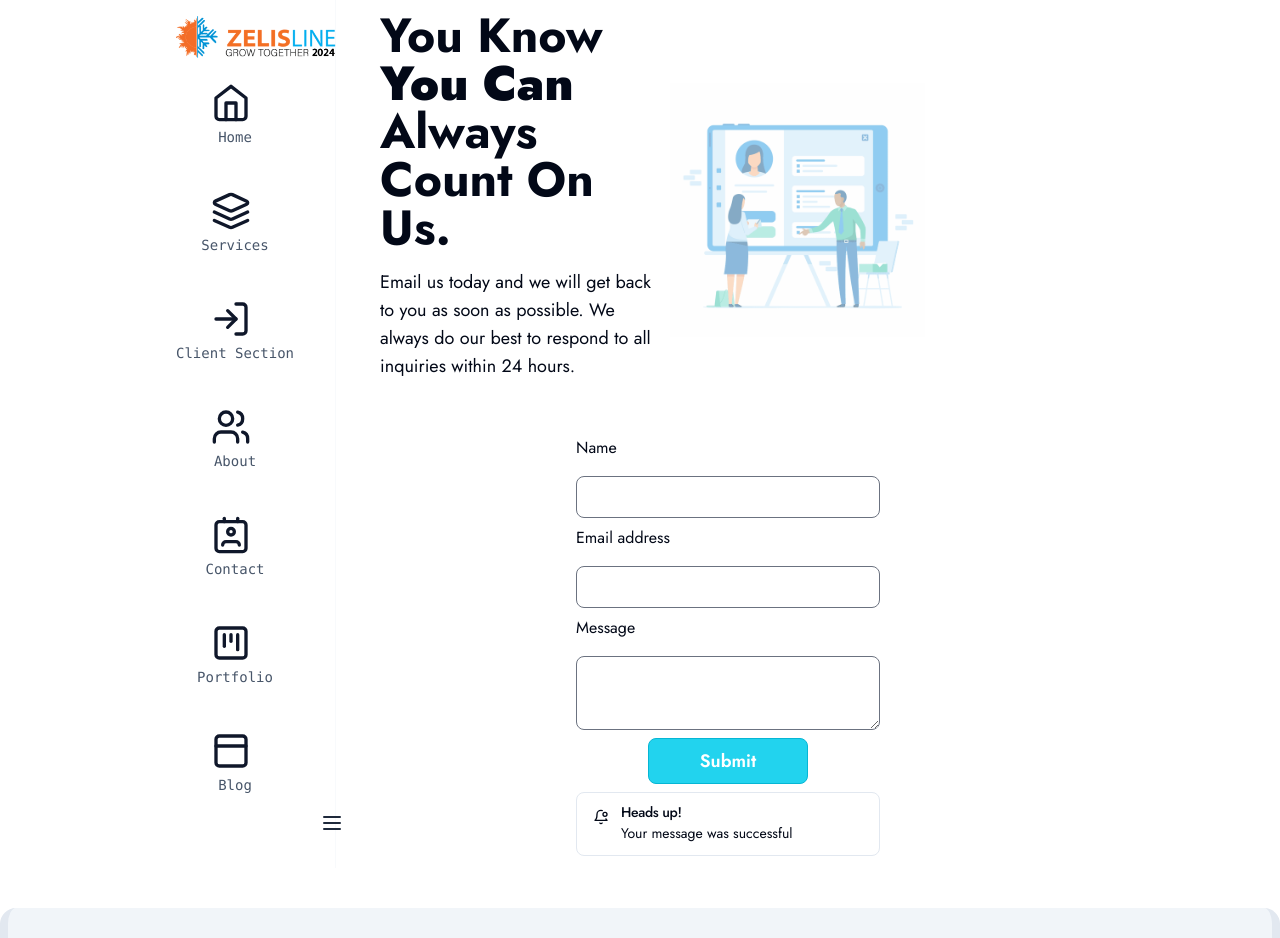
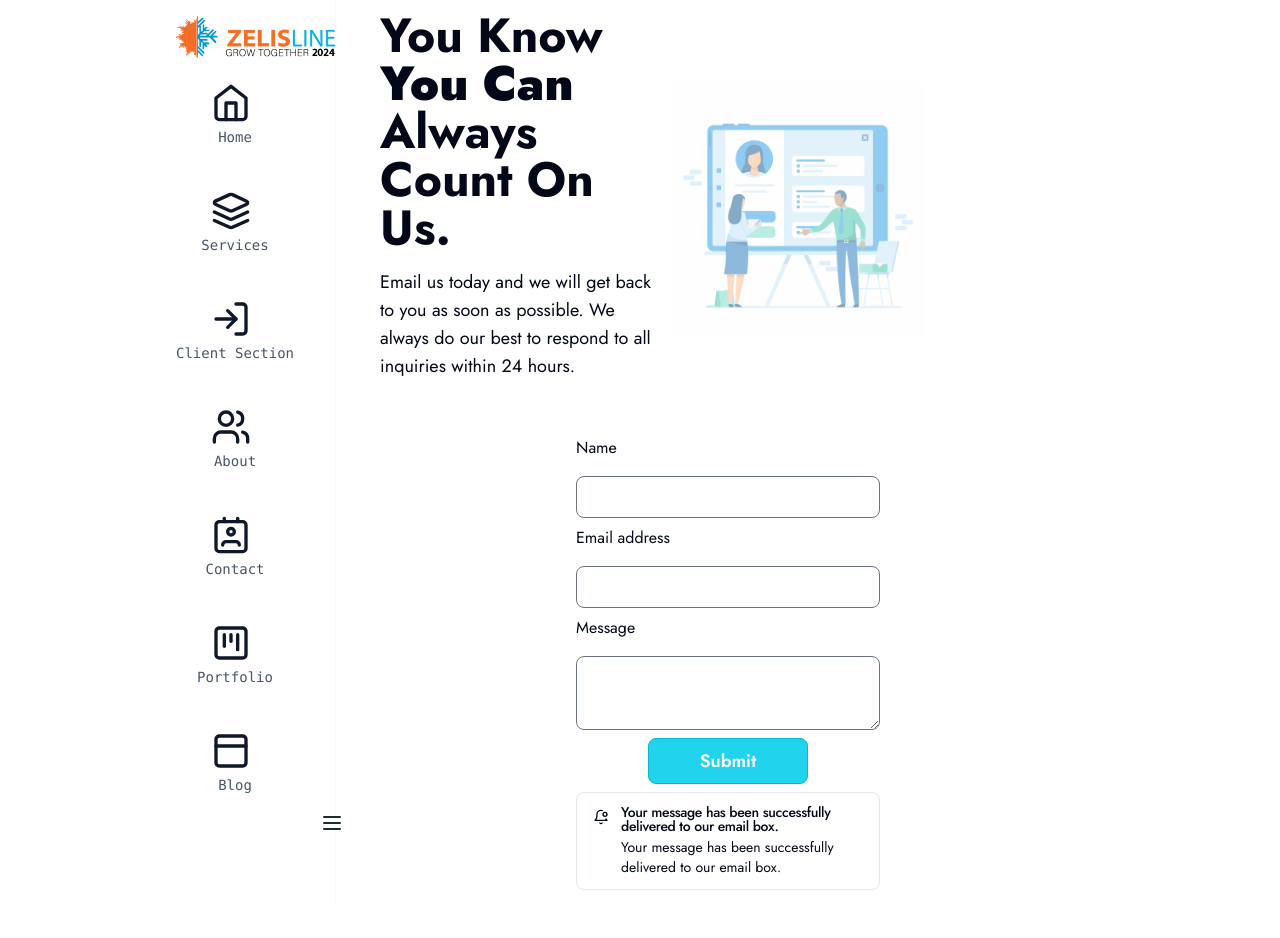
Before and after one commit to aminofabian/zelisline, a Next.js app: page /contact in a window 1280 px wide. Shown: the top 938 px of the page. Built offline with nearby package versions, Linux system fonts and the light colour scheme.

Commit message:
made a few changes

```diff
--- a/components/myComponents/Alert.tsx
+++ b/components/myComponents/Alert.tsx
@@ -4,12 +4,14 @@ import { BellDot } from 'lucide-react';
 
 function AlertComponent() {
   return (
-    <div>
+    <div className="justify-center items-center">
     <Alert>
     <BellDot className="h-4 w-4" />
-    <AlertTitle>Heads up!</AlertTitle>
+    <AlertTitle>
+    Your message has been successfully delivered to our email box.
+    </AlertTitle>
     <AlertDescription>
-    Your message was successful
+    Your message has been successfully delivered to our email box.
     </AlertDescription>
     </Alert>
     </div>
```
